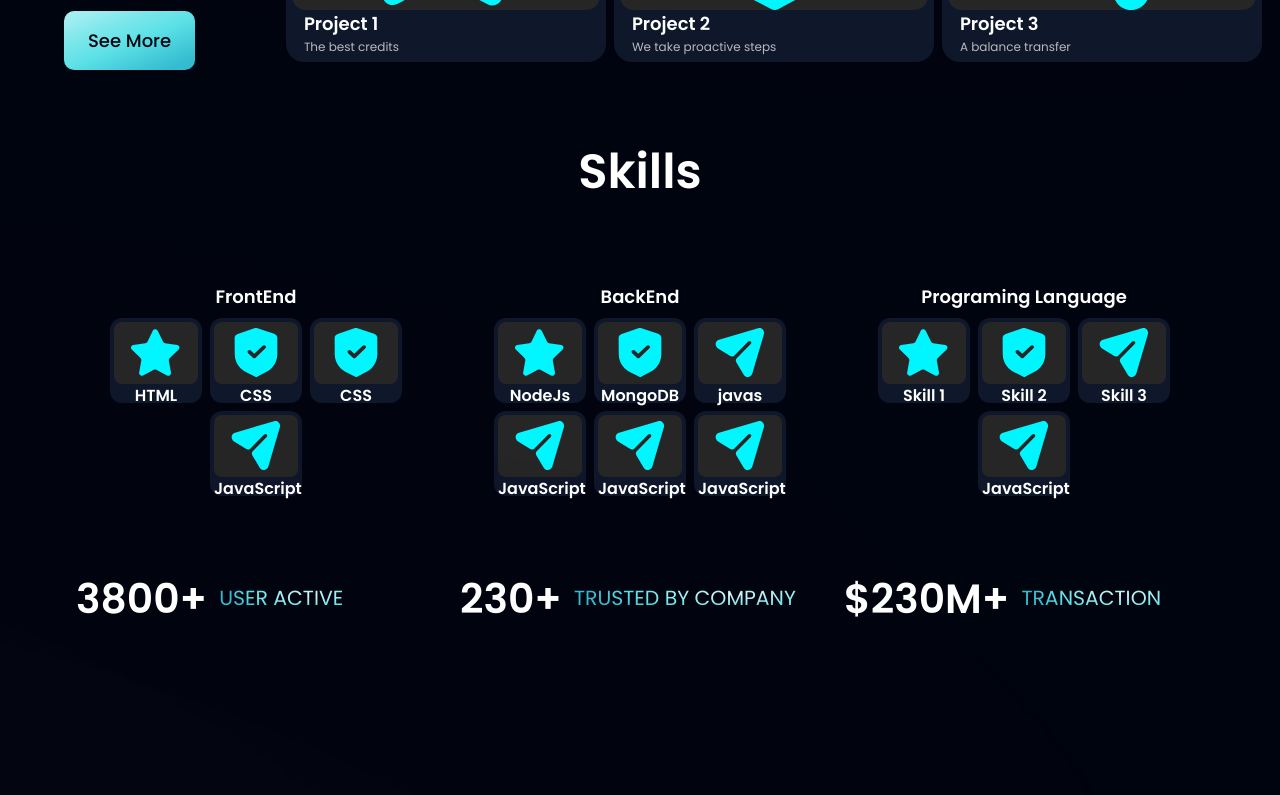
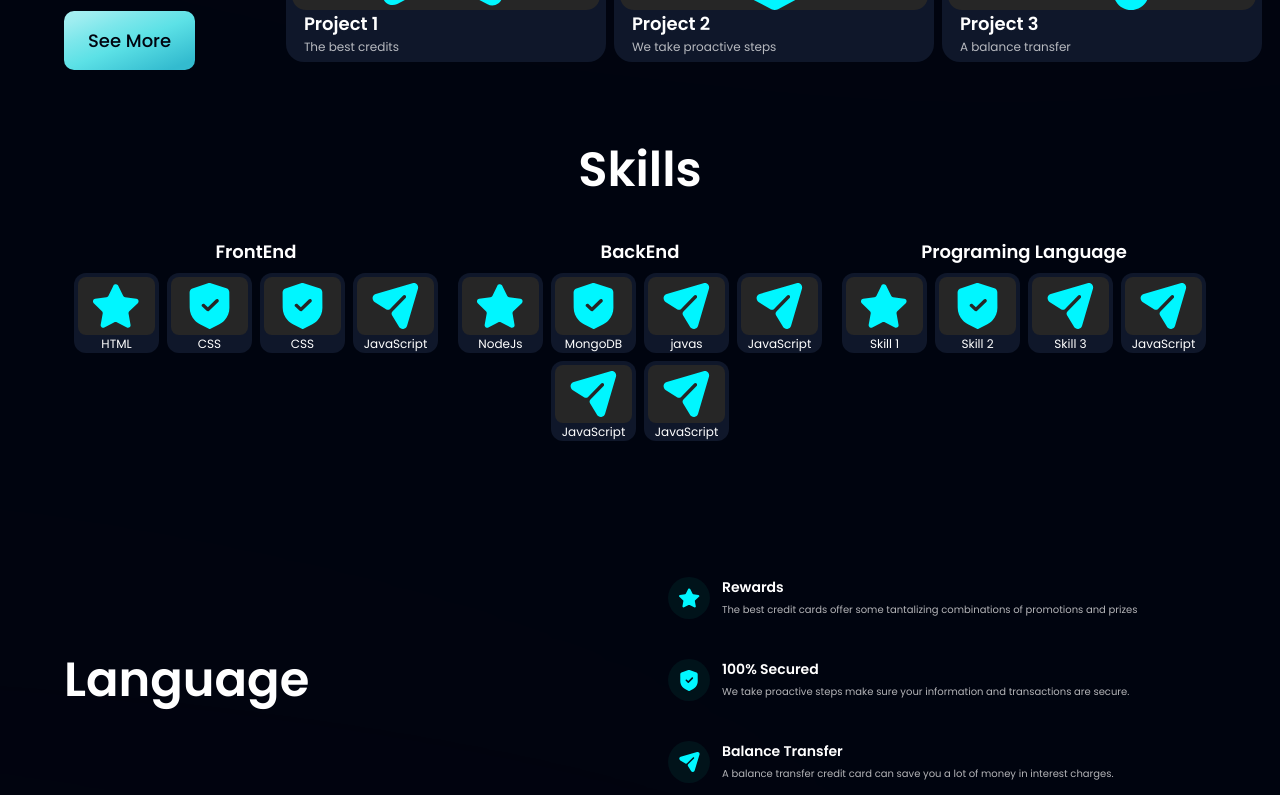
Before and after one commit to sonuku092/My_Portfolio, a React (Vite) app: page / in a window 1280 px wide. Shown: the part 1580-2375 px from the top of the page. Built offline with nearby package versions, Linux system fonts and the light colour scheme.

Commit message:
Language

```diff
--- a/src/App.jsx
+++ b/src/App.jsx
@@ -1,5 +1,5 @@
 import styles from "./style";
-import { Billing, Business, CardDeal, Clients, CTA, Footer, Navbar, Stats, Testimonials, Hero, AboutMe, Project, Skills } from "./components";
+import { Billing, Business, CardDeal, Clients, CTA, Footer, Navbar, Stats, Testimonials, Hero, AboutMe, Project, Skills, Language } from "./components";
 
 const App = () => (
   <div className="bg-primary w-full overflow-hidden">
@@ -30,6 +30,7 @@ const App = () => (
     <div className={`bg-primary ${styles.paddingX} ${styles.flexCenter}`}>
       <div className={`${styles.boxWidth}`}>
         <Skills/>
+        <Language/>
         <Stats />
         <Business />
         <Billing />
--- /dev/null
+++ b/src/components/Language.jsx
@@ -0,0 +1,38 @@
+import { features } from "../constants";
+import styles, { layout, } from "../style";
+import Button from "./Button";
+
+const FeatureCard = ({ icon, title, content, index }) => (
+  <div className={`flex flex-row p-2 w-full rounded-[12px] ${index !== features.length - 1 ? "mb-6" : "mb-0"} feature-card`}>
+    <div className={`w-[42px] h-[42px] rounded-full ${styles.flexCenter} bg-dimBlue`}>
+      <img src={icon} alt="star" className="w-[50%] h-[50%] object-contain" />
+    </div>
+    <div className="flex-1 flex flex-col ml-3">
+      <h4 className="font-poppins font-semibold text-white text-[14px] leading-[20.4px] mb-1">
+        {title}
+      </h4>
+      <p className="font-poppins font-normal text-dimWhite text-[10px]">
+        {content}
+      </p>
+    </div>
+  </div>
+);
+
+const Language = () =>  (
+  <section id="features" className={layout.section}>
+    <div className={layout.sectionInfo}>
+      <h2 className={styles.heading2}>
+        Language
+      </h2>
+
+    </div>
+
+    <div className={`${layout.sectionImg} flex-col`}>
+      {features.map((feature, index) => (
+        <FeatureCard key={feature.id} {...feature} index={index} />
+      ))}
+    </div>
+  </section>
+);
+
+export default Language;
--- a/src/components/Skills.jsx
+++ b/src/components/Skills.jsx
@@ -3,12 +3,12 @@ import styles, { layout } from "../style";
 import Button from "./Button";
 
 const SkillsCard = ({ icon, title, content, index }) => (
-  <div className={`flex flex-col h-[85px] w-[92px]  p-1 rounded-[12px] feature-card bg-slate-900 cursor-pointer`}>
+  <div className={`flex flex-col h-[80px] w-[85px]  p-1 rounded-[12px] feature-card bg-slate-900 cursor-pointer`}>
     <div className={`w-[100%] h-[80%] rounded-[8px] ${styles.flexCenter} bg-neutral-800`}>
       <img src={icon} alt="star" className="w-[80%] h-[80%] object-contain" />
     </div>
     <div className="flex-1 flex flex-col">
-      <h4 className="font-poppins font-semibold text-white text-[16px] my-auto mx-auto">
+      <h4 className="font-poppins text-white font-light text-[12px] my-auto mx-auto">
         {title}
       </h4>
     </div>
@@ -18,7 +18,7 @@ const SkillsCard = ({ icon, title, content, index }) => (
 const Skills = () =>  (
     <>
     <div className="">
-    <h2 className="font-poppins font-semibold xs:text-[48px] text-[40px] text-white xs:leading-[76.8px] leading-[50px] w-full text-center">
+    <h2 className="font-poppins font-semibold xs:text-[48px] text-[40px] text-white -mb-10 w-full text-center">
         Skills
       </h2>
     </div>
@@ -60,6 +60,7 @@ const Skills = () =>  (
     </div>
 
   </section>
+
   </>
 );
 
--- a/src/components/index.js
+++ b/src/components/index.js
@@ -11,6 +11,7 @@ import Hero from "./Hero";
 import AboutMe from "./AboutMe";
 import Project from "./Project";
 import Skills from "./Skills";
+import Language from "./Language";
 
 export {
   Navbar,
@@ -26,4 +27,5 @@ export {
   AboutMe,
   Project,
   Skills,
+  Language,
 };
```
